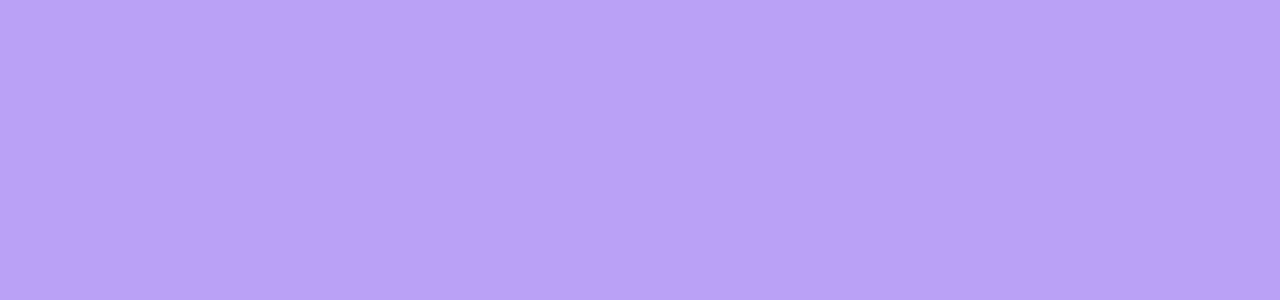
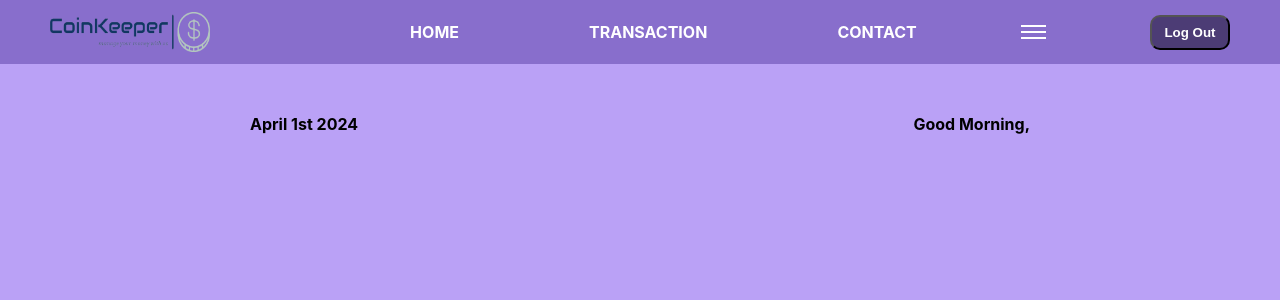
Before and after one commit to Risindu/Expense-Tracker-Web-Application, a React (Create React App) app in the folder client/: page /home in a window 1280 px wide. Before the commit this address had no page. Shown: the top 300 px of the page. Built offline with nearby package versions, Linux system fonts and the light colour scheme; no server answers.

Commit message:
added time and welcome note to home page

```diff
--- a/client/package.json
+++ b/client/package.json
@@ -12,6 +12,7 @@
     "react": "^18.2.0",
     "react-dom": "^18.2.0",
     "react-icons": "^5.0.1",
+    "react-moment": "^1.1.3",
     "react-router-dom": "^6.22.3",
     "react-scripts": "5.0.1",
     "react-social-icons": "^6.15.0",
--- a/client/src/App.js
+++ b/client/src/App.js
@@ -4,6 +4,7 @@ import Signup from './Pages/Signup';
 import Login from './Pages/Login';
 import Forgot from './Pages/Forgot';
 import Transaction from './Pages/Transaction';
+import Home from './Pages/Home';
 import { BrowserRouter, Routes, Route} from 'react-router-dom';
 
 function App() {
@@ -15,6 +16,7 @@ function App() {
           <Route path="/signup" element={<Signup/>} />
           <Route path="/login" element={<Login/>} />
           <Route path="/forgot" element={<Forgot/>} />
+          <Route path="/home" element={<Home/>} />
           <Route path="/transaction" element={<Transaction/>} />
         </Routes>
       </BrowserRouter>
--- /dev/null
+++ b/client/src/Pages/Home.css
@@ -0,0 +1,36 @@
+.home{
+    display: fixed;
+}
+
+.name1{
+    float: right;
+    margin-top: 50px;
+    margin-right: 250px;
+
+}
+
+.date1{
+    float: left;
+    margin-top: 50px;
+    margin-left: 250px;
+}
+
+.maindash{
+    display: flex;
+    margin-top: 100px;
+
+}
+
+.dashboard1{
+    display: flex;
+    margin-left: 220px;
+}
+
+.dashboard2{
+    display: flex;
+}
+
+.late{
+    margin-top: 50px;
+    margin-left: 50px;
+}
--- /dev/null
+++ b/client/src/Pages/Home.jsx
@@ -0,0 +1,62 @@
+import React, { useEffect } from 'react'
+// import Dash1 from '../Components/Dash1'
+// import Dash2 from '../Components/Dash2'
+import Navbar from '../Components/Navbar'
+import './Home.css'
+// import DList from '../Components/DList'
+// import Latest from '../Components/Latest'
+import { useState } from 'react';
+import axios from 'axios';
+import { useNavigate } from 'react-router-dom';
+import Moment from 'react-moment';
+
+
+
+export default function Home() {
+  const date = new Date();
+  const navigate = useNavigate();
+  const [username, setUserName] = useState('');
+
+  axios.defaults.withCredentials = true;
+  useEffect(() => {
+    // Retrieve username from local storage
+    const storedUsername = localStorage.getItem('username');
+    axios.get('http://localhost:5000/home')
+    .then(res=>{
+      if(res.data.Status === 'Success'){
+        //Only visitors can access the home page
+        setUserName(storedUsername);
+        navigate('/home')
+      }else{
+          navigate('/')
+        }
+      })
+    .catch(err=>{console.log(err)})
+  })
+
+  return (
+    <div className='home'>
+      <Navbar/>
+      <div className='dash'>
+        <h4 className='date1'><Moment format="MMMM Do YYYY">{date}</Moment></h4>
+        <h4 className="name1">Good Morning,<br/>{username}</h4>
+      </div>
+      <div className="maindash">
+        <div className="dashboard1">
+          {/* <Dash1/> */}
+        </div>
+        <div className="dashboard2">
+          {/* <Dash2/> */}
+        </div>
+      </div>
+
+      <div className="late">
+        {/* <Latest/> */}
+      </div>
+      {/* <DList/> */}
+
+
+    </div>
+
+  )
+}
--- a/client/src/Pages/Login.jsx
+++ b/client/src/Pages/Login.jsx
@@ -28,7 +28,7 @@ export default function Signup() {
          localStorage.setItem('username', result.data.username);
         //Only visitors can access the transaction page
         if(result.data.role === 'user'){
-          navigate('/Transaction')
+          navigate('/home')
         }else{
           //Only admin can access the admin page (Not implemented yet)
           navigate('/')
--- a/client/src/Pages/Transaction.jsx
+++ b/client/src/Pages/Transaction.jsx
@@ -1,35 +1,13 @@
 import React, { useEffect } from 'react'
 import Navbar from '../Components/Navbar'
-import { useState } from 'react';
-import axios from 'axios';
-import { useNavigate } from 'react-router-dom';
+
 
 
 export default function Transaction() {
-  const navigate = useNavigate();
-  const [username, setUserName] = useState('');
-
-  axios.defaults.withCredentials = true;
-  useEffect(() => {
-    // Retrieve username from local storage
-    const storedUsername = localStorage.getItem('username');
-    axios.get('http://localhost:5000/transaction')
-    .then(res=>{
-      if(res.data.Status === 'Success'){
-        //Only visitors can access the transaction page
-        setUserName(storedUsername);
-        navigate('/Transaction')
-      }else{
-          navigate('/')
-        }
-      })
-    .catch(err=>{console.log(err)})
-  })
   return (
     <div>
         <Navbar/>
         <h1 className='tran'>Transaction</h1>
-        <p>Welcome {username}</p>
     </div>
   )
 }
```
Also changed, not shown: 2 other files (tests, documents, lock files or other folders).
